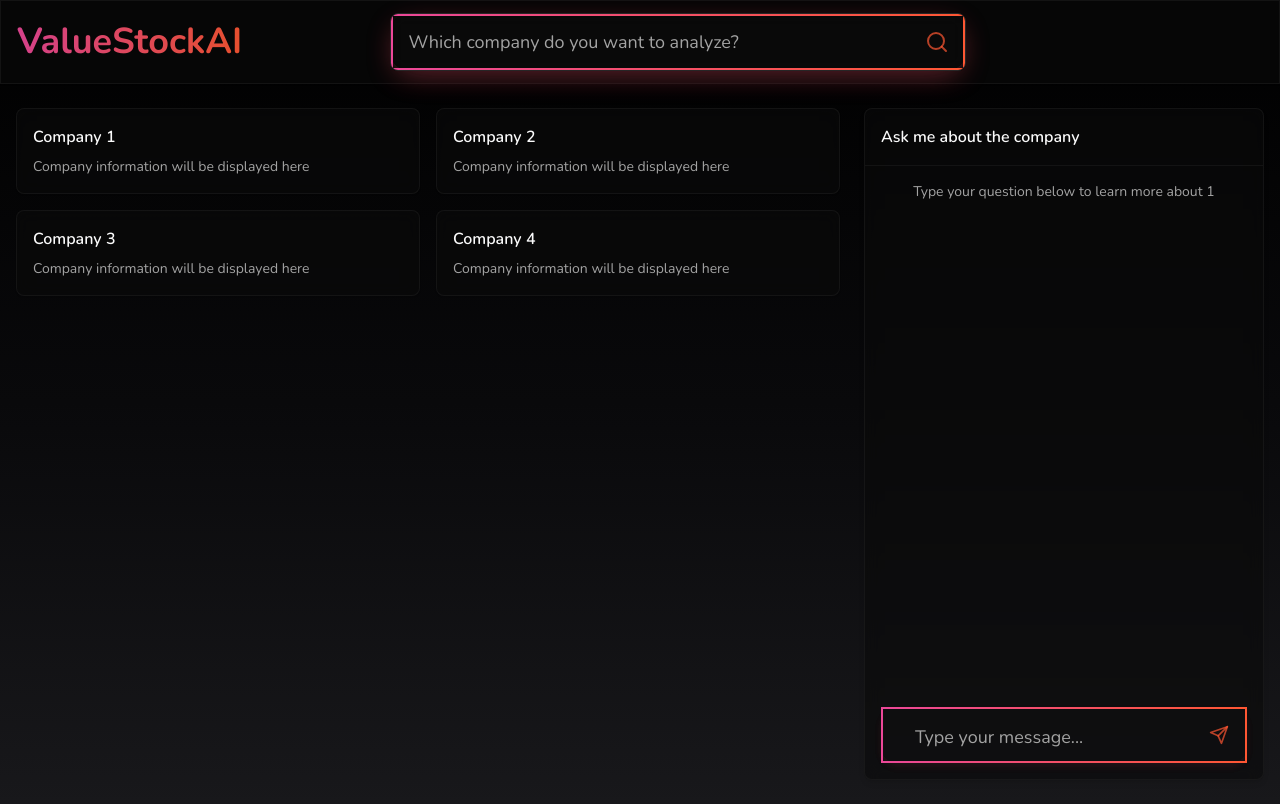
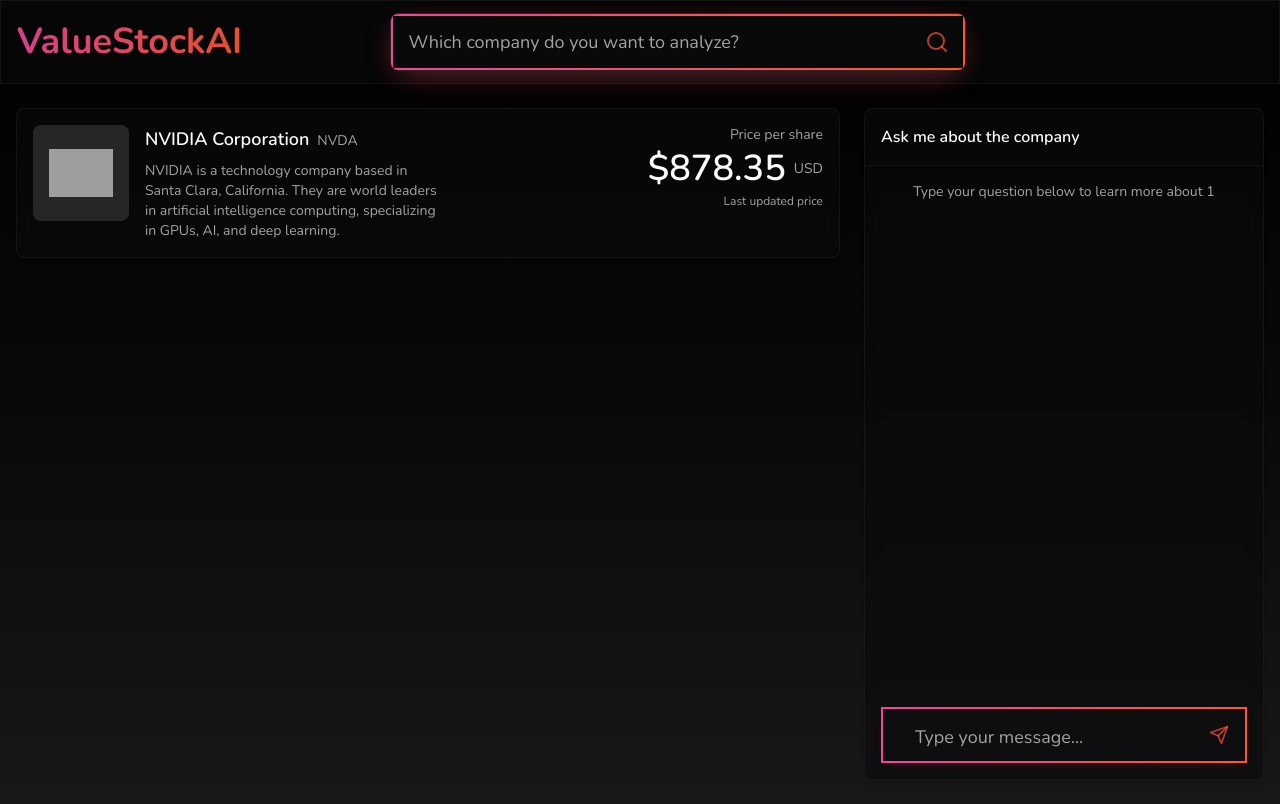
Before and after one commit to luprz/valuestockai-frontend, a Next.js app: page /search/1 in a window 1280 px wide. Built offline with nearby package versions, Linux system fonts and the light colour scheme; grey boxes are pictures that could not be loaded.

Commit message:
Add AboutCompany component to SearchPage
Imported and added AboutCompany component to SearchPage, removing placeholder card generation code.

```diff
--- a/src/app/search/[query]/page.tsx
+++ b/src/app/search/[query]/page.tsx
@@ -3,6 +3,7 @@
 import { use } from 'react'
 import { Navbar } from '@/components/ui/navbar'
 import { ChatBox } from '@/components/ui/chat-box'
+import { AboutCompany } from '@/components/ui/about-company'
 
 export default function SearchPage({
   params,
@@ -19,18 +20,7 @@
       <div className="flex-1 container mx-auto px-4 py-6 grid grid-cols-[1fr,400px] gap-6">
         {/* Left side - Cards section */}
         <div className="space-y-4">
-          <div className="grid grid-cols-1 md:grid-cols-2 gap-4">
-            {/* Example cards - Replace with actual data */}
-            {[1, 2, 3, 4].map((i) => (
-              <div
-                key={i}
-                className="p-4 rounded-lg border border-border/40 bg-background/95 backdrop-blur supports-[backdrop-filter]:bg-background/60 shadow-sm"
-              >
-                <h3 className="font-semibold mb-2">Company {i}</h3>
-                <p className="text-sm text-muted-foreground">Company information will be displayed here</p>
-              </div>
-            ))}
-          </div>
+          <AboutCompany />
         </div>
 
         {/* Right side - Chat section */}
--- /dev/null
+++ b/src/components/ui/about-company.tsx
@@ -0,0 +1,50 @@
+'use client'
+
+interface AboutCompanyProps {
+  companyName?: string
+  companyInfo?: string
+  stockSymbol?: string
+  stockPrice?: number
+  logo?: string
+}
+
+export function AboutCompany({ companyName = "NVIDIA Corporation", companyInfo = "NVIDIA is a technology company based in Santa Clara, California. They are world leaders in artificial intelligence computing, specializing in GPUs, AI, and deep learning.", stockSymbol = "NVDA", stockPrice = 878.35, logo = "https://www.nvidia.com/content/dam/en-zz/Solutions/about-nvidia/logo-and-brand/01-nvidia-logo-vert-500x200-2c50-d@2x.png" }: AboutCompanyProps) {
+  return (
+    <div className="p-4 rounded-lg border border-border/40 bg-background/95 backdrop-blur supports-[backdrop-filter]:bg-background/60 shadow-sm">
+      <div className="flex items-start gap-4">
+        <div className="w-24 h-24 flex-shrink-0 rounded-lg border border-border/40 bg-muted flex items-center justify-center">
+          {logo ? (
+            <img src={logo} alt={`${companyName} logo`} className="w-16 h-16 object-contain" />
+          ) : (
+            <span className="text-2xl font-semibold text-muted-foreground">Logo</span>
+          )}
+        </div>
+
+        <div className="flex-1 min-w-0">
+          <div className="flex items-baseline gap-2">
+            <h3 className="font-semibold text-lg">{companyName}</h3>
+            <span className="text-sm text-muted-foreground">{stockSymbol}</span>
+          </div>
+          <p className="text-sm text-muted-foreground mt-2 w-[60%]">
+            {companyInfo}
+          </p>
+        </div>
+
+        <div className="flex-shrink-0 text-right flex items-center h-full">
+          <div className="flex flex-col items-end gap-1">
+            <div className="text-sm text-muted-foreground">Price per share</div>
+            <div className="flex flex-col items-end gap-1">
+              <div className="flex items-center gap-2 justify-end">
+                <div className="text-4xl font-semibold">
+                  {stockPrice ? `$${stockPrice.toFixed(2)}` : '--'}
+                </div>
+                <div className="text-sm text-muted-foreground">USD</div>
+              </div>
+              <div className="text-xs text-muted-foreground">Last updated price</div>
+            </div>
+          </div>
+        </div>
+      </div>
+    </div>
+  )
+}
```
